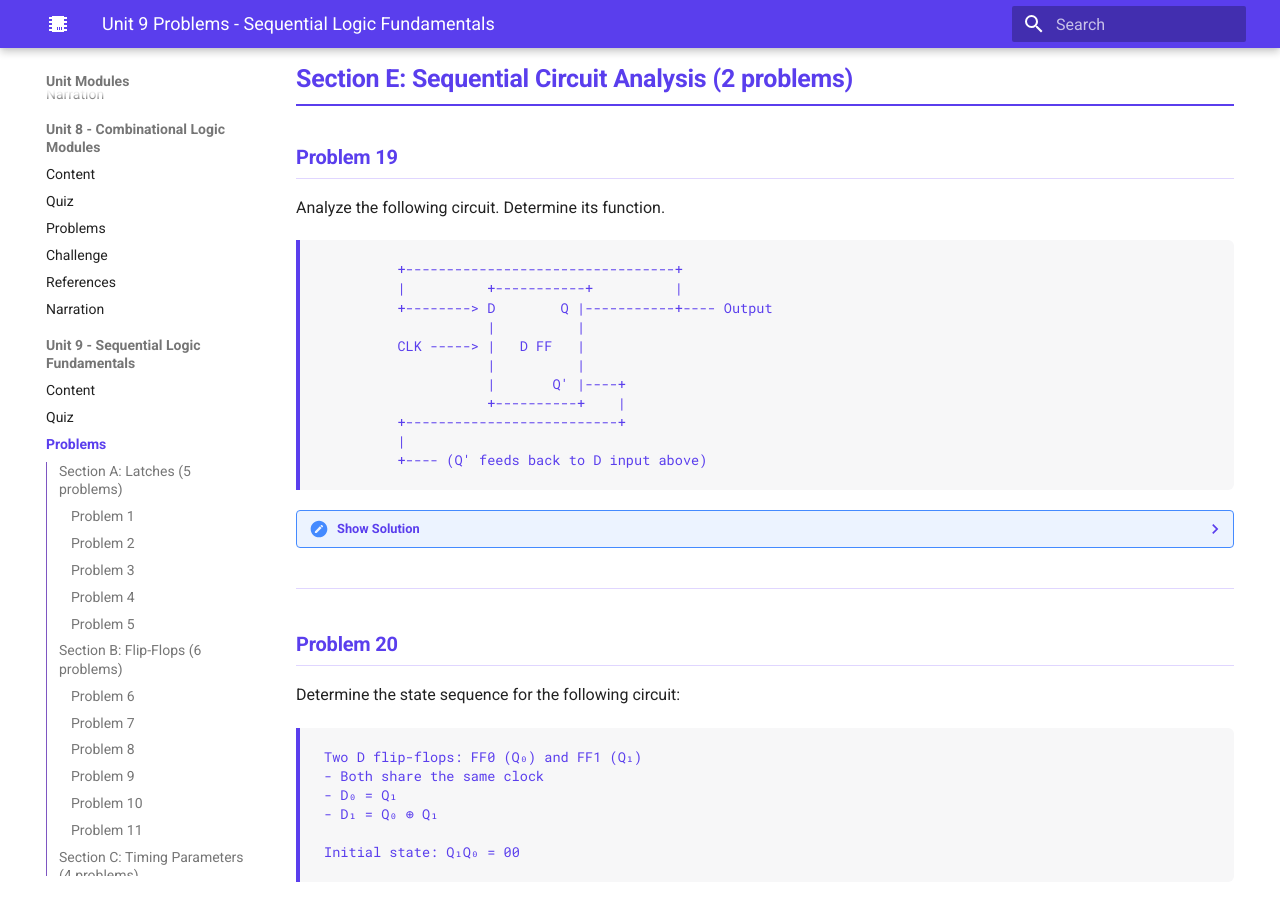
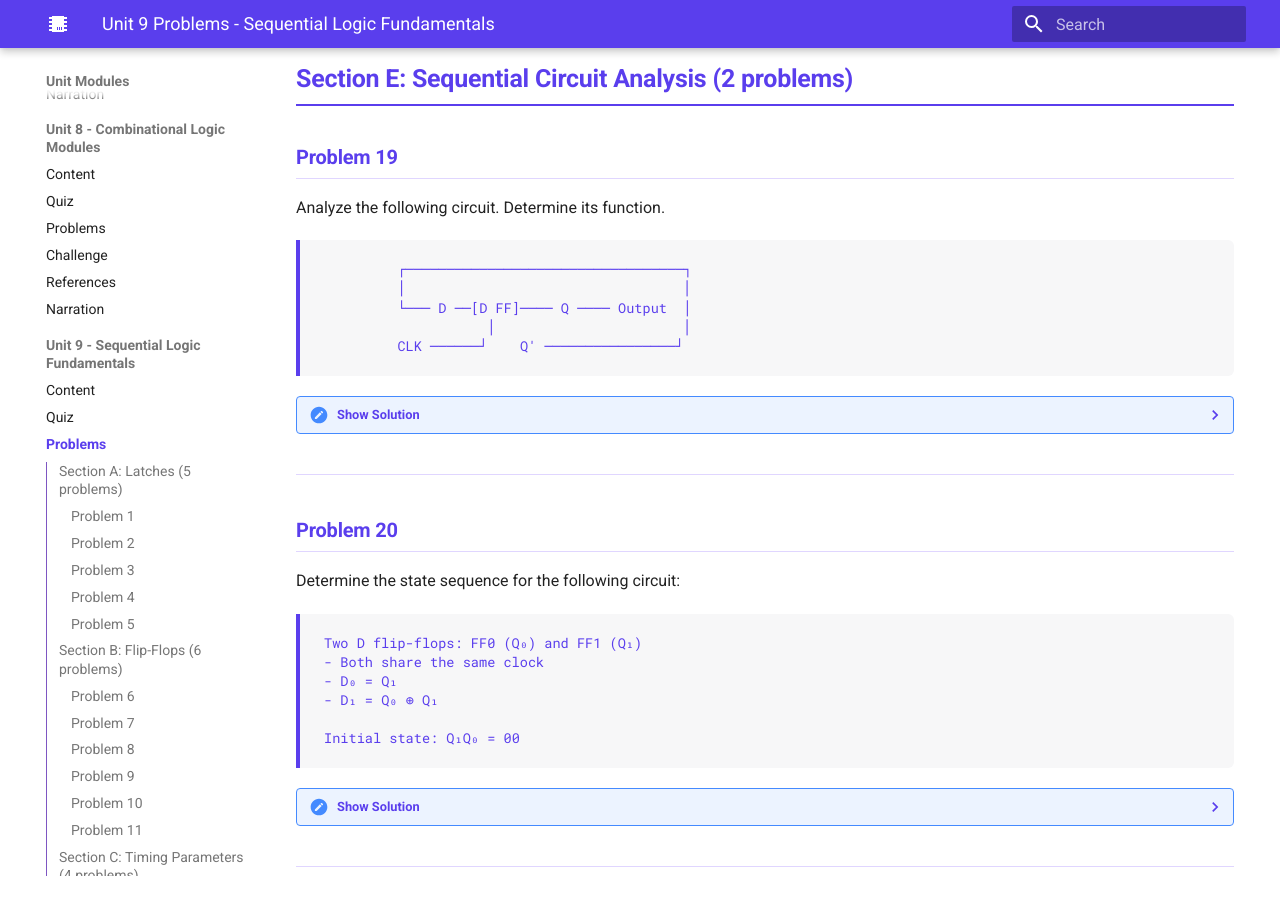
Before and after one commit to Nati-123/intelligent-textbook-ee2301, an MkDocs documentation site: the page built from docs/unit9-sequential-fundamentals/problems.md, in a window 1280 px wide and 900 px high, scrolled down 5958 px. Built offline with MkDocs 1.6.1 and Material for MkDocs 9.7.7, drawn with Linux system fonts in a browser that asks for light colours; part of the change alters nothing that is shown.

Commit message:
Redraw Unit 9 circuit diagrams with bracket gate notation and box-drawing wires
Use [NOR], [NAND], [AND], [NOT], [XOR], [D FF] bracket notation for gates
with Unicode box-drawing characters (─, │, ┌, ┐, └, ┘, ├, ┤, ┬, ┴) for wires.

Co-Authored-By: Claude Opus 4.6 <noreply@anthropic.com>

````diff
--- a/docs/unit9-sequential-fundamentals/problems.md
+++ b/docs/unit9-sequential-fundamentals/problems.md
@@ -26,21 +26,17 @@ Draw the circuit and complete the truth table for an SR latch using NOR gates.
 **NOR-based SR Latch circuit:**
 
 ```
-              +-------+
-S ------------| 1     |
-              |  NOR  |------+---- Q'
-    +---------| 2     |      |
-    |         +-------+      |
-    |                        |
-    |              +---------+
-    |              |
-    |              |  +-------+
-    |              +--| 1     |
-    |                 |  NOR  |--+-- Q
-R --------------------| 2     |  |
-                      +-------+  |
-    |                            |
-    +----------------------------+
+S ──────────┐
+            ├──[NOR]───┬── Q'
+   ┌────────┘          │
+   │                   │
+   │        ┌──────────┘
+   │        │
+   │        ├──[NOR]───┬── Q
+   │        │          │
+   │  R ────┘          │
+   │                   │
+   └───────────────────┘
 ```
 
 - Top NOR gate: inputs S and Q (feedback), output Q'
@@ -81,21 +77,17 @@ Design an SR latch using NAND gates and compare its operation to the NOR-based v
 Note: Inputs are active-LOW (S̄ and R̄)
 
 ```
-               +--------+
-S' ------------| 1      |
-               |  NAND  |------+---- Q
-    +----------| 2      |      |
-    |          +--------+      |
-    |                          |
-    |               +----------+
-    |               |
-    |               |  +--------+
-    |               +--| 1      |
-    |                  |  NAND  |--+-- Q'
-R' --------------------| 2      |  |
-                       +--------+  |
-    |                              |
-    +------------------------------+
+S' ─────────┐
+            ├──[NAND]──┬── Q
+   ┌────────┘          │
+   │                   │
+   │        ┌──────────┘
+   │        │
+   │        ├──[NAND]──┬── Q'
+   │        │          │
+   │  R' ───┘          │
+   │                   │
+   └───────────────────┘
 ```
 
 - Top NAND gate: inputs S̄ and Q' (feedback), output Q
@@ -188,19 +180,11 @@ Design a D latch using an SR latch and additional gates. Explain why the D latch
 **D Latch from SR Latch:**
 
 ```
-               +-----------+
-D -------------| 1         |
-               |    AND    |-------- S ---+
-EN ------------| 2         |              |
-               +-----------+              |
-                                          |
-                                 +-- [SR Latch] -- Q, Q'
-                                          |
-               +-----------+              |
-D --[NOT]------| 1         |              |
-               |    AND    |-------- R ---+
-EN ------------| 2         |
-               +-----------+
+        ┌────────────────[AND]──── S ──┐
+        │                  │           │
+D ──────┤     EN ──────────┤           ├──[SR Latch]── Q, Q'
+        │                  │           │
+        └──[NOT]─────────[AND]──── R ──┘
 ```
 
 **Equations:**
@@ -274,12 +258,11 @@ What is the difference between a latch and a flip-flop? Give an example timing s
 **Circuit:** D-type element with feedback: Q connected to D through inverter
 
 ```
-         +--[INV]------------------------------+
-         |          +-------------+            |
-         +--------> D           Q |------------+---- Output
-                    |   Element   |
-         CLK -----> |             |
-                    +-------------+
+    ┌──[NOT]─────────────────────┐
+    │                            │
+    └───── D ──[D Element]── Q ──┴── Output
+                    │
+    CLK ────────────┘
 ```
 
 **With D Latch (EN = CLK):**
@@ -507,14 +490,12 @@ D = T'Q + TQ' = T ⊕ Q
 **Circuit:**
 
 ```
-         +-----------+         +------------+
-T -------| 1         |         |            |
-         |    XOR    |---- D --| D FF       |--+-- Q
-    +----| 2         |         |            |  |
-    |    +-----------+  CLK -->|            |  |
-    |                          +------------+  |
-    |                                          |
-    +------------------------------------------+
+T ──────┐
+        ├──[XOR]── D ──[D FF]──┬── Q
+   ┌────┘               │      │
+   │           CLK ──────┘      │
+   │                            │
+   └────────────────────────────┘
 ```
 
 **Components needed:**
@@ -750,8 +731,8 @@ A master-slave flip-flop has an inherent timing issue called "ones catching" or
 **Master-Slave Flip-Flop Structure:**
 
 ```
-D --> [Master Latch] --> [Slave Latch] --> Q
-       (CLK=1 active)    (CLK=0 active)
+D ──── [Master Latch] ──── [Slave Latch] ──── Q
+         (CLK=1 active)      (CLK=0 active)
 ```
 
 **Operation:**
@@ -976,17 +957,11 @@ Q      __|‾‾‾‾‾‾‾‾‾‾‾‾‾‾‾|_______|‾‾‾‾‾
 Analyze the following circuit. Determine its function.
 
 ```
-         +---------------------------------+
-         |          +-----------+          |
-         +--------> D        Q |-----------+---- Output
-                    |          |
-         CLK -----> |   D FF   |
-                    |          |
-                    |       Q' |----+
-                    +----------+    |
-         +--------------------------+
-         |
-         +---- (Q' feeds back to D input above)
+         ┌──────────────────────────────────┐
+         │                                  │
+         └─── D ──[D FF]──── Q ──── Output  │
+                    │                       │
+         CLK ──────┘    Q' ────────────────┘
 ```
 
 
````
